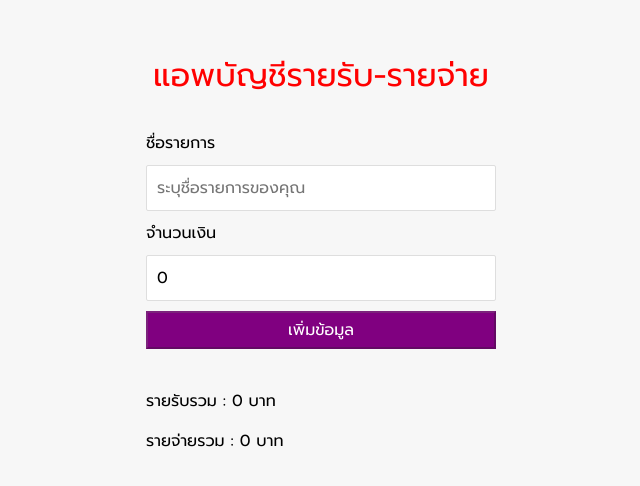
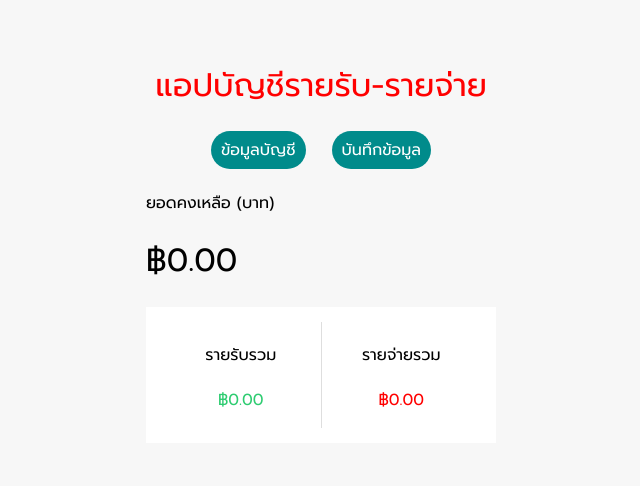
Before and after one commit to Ohmslawz/accounting-app-react, a React (Create React App) app: page / in a window 1280 px wide. Shown: the part 148-634 px from the top of the page, without its empty margins (319-959 px from the left). Built offline with nearby package versions, Linux system fonts and the light colour scheme.

Commit message:
Final update

```diff
--- a/package.json
+++ b/package.json
@@ -9,6 +9,7 @@
     "prop-types": "^15.8.1",
     "react": "^18.3.1",
     "react-dom": "^18.3.1",
+    "react-router-dom": "^6.24.0",
     "react-scripts": "5.0.1",
     "uuid": "^10.0.0",
     "web-vitals": "^2.1.4"
--- a/src/App.css
+++ b/src/App.css
@@ -20,3 +20,27 @@ body{
   margin: 30px auto;
   width: 350px;
 }
+.button{
+  text-align: center;
+}
+.button-in{
+  background-color: darkcyan;
+  color: white;
+}
+.horizontal-menu{
+  list-style-type: none;
+  display:flex;
+  justify-content: space-between;
+  padding-left:65px;
+  padding-right:65px;
+  overflow: hidden;
+}
+.libtn{
+  background-color: darkcyan;
+  padding: 7px 10px;
+  border-radius: 20px;
+}
+.horizontal-menu a{
+  text-decoration: none;
+  color:white
+}
--- a/src/App.js
+++ b/src/App.js
@@ -3,10 +3,10 @@
 import Transaction from "./Components/Transaction";
 import './App.css'
 import FormComponent from "./Components/FormComponent";
-import {useState} from 'react' //นำ useState มาใช้
-import { useEffect } from "react";
+import {useState,useEffect,useReducer} from 'react' //นำ useState มาใช้
 import DataContext from "./Data/DataComponent";
 import ReportComponent from "./Components/ReportComponent";
+import { BrowserRouter as Router,Routes,Route,Link} from "react-router-dom"; //import เข้ามาเพื่อใช้งาน react router
 
 function App() {
   const Design = {color:"darkblue", textAlign:"center"} //สร้างเป็นตัวแปรแล้วอิมพอตเข้าไปใน style ได้
@@ -24,9 +24,22 @@ function App() {
     const amounts = items.map(items=>items.amount) //สร้างตัวแปรมาเก็บค่า amount โดยใช้ map เพื่อที่จะดึงเฉพาะข้อมูลที่เป็นตัวเลขมาใช้
     const incomes = amounts.filter(element=>element>0).reduce((total,element)=>total+=element,0) //ใช้ฟิลเตอร์ในการสร้างข้อมูลที่ต้องการ ในกรณีนี้คือค่าบวก และใช้ reduce เพื่อคำนวณผลรวมของค่าใน array ทั้งหมด เพื่อเอามาคำนวณรายรับ
     const expenses = (amounts.filter(element=>element<0).reduce((total,element)=>total+=element,0))*-1 //ใช้ฟิลเตอร์ในการสร้างข้อมูลที่ต้องการ ในกรณีนี้คือค่าบวก และใช้ reduce เพื่อคำนวณผลรวมของค่าใน array ทั้งหมดเพื่อเอามาคำนวณรายจ่าย แต่รายจ่ายรวมออกมาแล้วมีค่าเป็นลบซึ่งอยากได้ผลรวมเป็นค่าบวกจึงต้องเอามาคูณ-1 เพื่อแปลงค่า
-    setReportIncome(incomes) //ใช้ฟังก์ชันนี้ในการกำหนดค่าเริ่มต้นของผลรวมรายรับ ซึ่งก็คือ incomes
-    setReportExpense(expenses) //ใช้ฟังก์ชันนี้ในการกำหนดค่าเริ่มต้นของผลรวมรายจ่าย ซึ่งก็คือ expenses
+    setReportIncome(incomes.toFixed(2)) //ใช้ฟังก์ชันนี้ในการกำหนดค่าเริ่มต้นของผลรวมรายรับ ซึ่งก็คือ incomes  และใส่ method .toFixed เพื่อให้แสดงทศนิยม 2 ตำแหน่ง
+    setReportExpense(expenses.toFixed(2)) //ใช้ฟังก์ชันนี้ในการกำหนดค่าเริ่มต้นของผลรวมรายจ่าย ซึ่งก็คือ expenses
   },[items,reportIncome,reportExpense])
+
+  // uncomment this to open reducer state
+    // const [showReport,setshowReport] = useState(false)
+    // const reducer = (state,action)=>{ //สร้าง reducer ขึ้นมาเพื่อกำหนด action ที่จะใช้เปลี่ยนแปลงค่าใน state
+    //   switch(action.type){
+    //     case "SHOW" :
+    //       return setshowReport(true)
+    //     case "HIDE" :
+    //       return setshowReport(false)
+    //   }
+    // }
+    // const [result,dispatch] = useReducer(reducer,showReport) //ตัวแปรใน reduce มี 2 ตัวที่ทำงานด้วยคือ reducer และ stateที่เราทำงานด้วย ในที่นี้คือ count โดย reducer จะส่งค่าที่เป็นอาเรย์กลับออกมา 2 ค่า 1.ผลจากการเปลี่ยนแปลงใน state (result) 2.ส่วนของการเรียกใช้ reducer เช่น เรียกใช้ add, sub หรือ clear
+
   return (
       <DataContext.Provider value={
         {
@@ -35,10 +48,32 @@ function App() {
         }
       }> {/*คลังข้อมูล DataContext ที่จะส่งข้อมูล value ไปยัง component อื่นๆ */}
         <div className="container">
-          <h1 style={{color:"red", textAlign:"center"}}>แอพบัญชีรายรับ-รายจ่าย</h1>
-          <FormComponent onAddItem = {onAddNewItem}/> {/*onAddItem เป็น props ที่เชื่อมต่อกับ FormComponent เพื่อรับค่าจาก Formcomponent มาเก็บไว้ที่ onAddNewItem ซึ่งเป็นตัวแปรที่จะส่งค่าเข้าไปใน state items ผ่านฟังก์ชัน setItems เพื่อส่งค่าต่อไปยัง transaction component*/}
-          <Transaction items = {items}/> {/*สร้าง props ขึ้นมาเพื่อเชื่อมต่อกับ transaction component โดย items ตัวแรกคือ props ที่จะส่งไปให้ transaction component ซึ่งมีค่าเท่ากับ items ตัวที่ 2 ซึ่งเป็น state ใน add.js  */}
-          <ReportComponent/>
+          <h1 style={{color:"red", textAlign:"center"}}>แอปบัญชีรายรับ-รายจ่าย</h1>
+          <Router> {/*สร้าง router ขึ้นมาเพื่อใช้ในการแยกหน้า ข้อมูลบัญชี กับ บันทึกข้อมูล และใช้ tag link ด้านล่างในการเชื่อมไปหาหน้านั้นๆ */}
+            <div>
+              <ul className="horizontal-menu">
+                <li className="libtn">
+                  <Link to="/">ข้อมูลบัญชี</Link>
+                </li>
+                <li className="libtn">
+                  <Link to="/insert">บันทึกข้อมูล</Link>
+                </li>
+              </ul>
+
+              <Routes> {/*ใช้ Routes ในการทำหน้าที่เหมือน switch ที่กำหนดว่า path ไหนจะแสดงข้อมูล component อะไร */}
+                <Route path='/' element={<ReportComponent/>}></Route>
+                <Route path='/insert' element={<><FormComponent onAddItem = {onAddNewItem}/> <Transaction items = {items}/> </>}></Route>
+              </Routes>
+
+            </div>
+          </Router>
+          {/* <FormComponent onAddItem = {onAddNewItem}/> {/*onAddItem เป็น props ที่เชื่อมต่อกับ FormComponent เพื่อรับค่าจาก Formcomponent มาเก็บไว้ที่ onAddNewItem ซึ่งเป็นตัวแปรที่จะส่งค่าเข้าไปใน state items ผ่านฟังก์ชัน setItems เพื่อส่งค่าต่อไปยัง transaction component
+          <Transaction items = {items}/> {/*สร้าง props ขึ้นมาเพื่อเชื่อมต่อกับ transaction component โดย items ตัวแรกคือ props ที่จะส่งไปให้ transaction component ซึ่งมีค่าเท่ากับ items ตัวที่ 2 ซึ่งเป็น state ใน add.js
+          <ReportComponent/> {/*ระบุว่า {showReport && <ReportComponent/>} เพื่อ บอกว่า ReportComponent จะต้องทำงานร่วมกับ state showReport
+          {/*<div className="button">
+            <button className="button-in" onClick={()=>dispatch({type:"SHOW"})}>แสดง</button> {/*เพิ่ม event onClick เข้าไปโดยใช้ dispatch ในการกำหนดว่าปุ่มนี้จะใช้ action อะไร
+            <button className="button-in" onClick={()=>dispatch({type:"HIDE"})}>ซ่อน</button>
+          </div>*/}
         </div>
       </DataContext.Provider>
   );
--- a/src/Components/Item.js
+++ b/src/Components/Item.js
@@ -6,8 +6,11 @@ const Item=(props)=>{
     const status = amount<0 ?"expense":"income" //สร้าง class ขึ้นมาเพื่อสร้างเงื่อนไขว่า ถ้า input ที่รับมาเป็นรายได้หรือรายจ่าย เพื่อนำไปใช้ในการตกแต่งต่อไป
     const symbol = amount<0 ?"-":"+"
     const amountColor = amount<0 ?"redFont":"greenFont"
+    const formatNumber=(num)=>{
+        return num.toString().replace(/(\d)(?=(\d{3})+(?!\d))/g, '$1,') //ฟังก์ชันที่ใช้ในการใส่ลูกน้ำให้กับตัวเลขเงิน
+    }
     return (
-        <li className={status}>{title} <span className={amountColor}> {symbol}{Math.abs(amount)} บาท</span></li>
+        <li className={status}>{title} <span className={amountColor}> {symbol}{formatNumber(Math.abs(amount))} บาท</span></li>
     );
 }
 Item.propTypes={
--- /dev/null
+++ b/src/Components/ReportComponent.css
@@ -0,0 +1,25 @@
+.report-container{
+    display:flex;
+    justify-content: space-between;
+    background-color: #fff;
+    padding: 15px;
+    margin: 15px 0;
+}
+.report-container>div{
+    flex: 1;
+    text-align: center;
+}
+.report-container>div:first-of-type{
+    border-right: 1px solid #dedede;
+}
+.report{
+    font-size:20px;
+    letter-spacing:1px;
+    margin: 5px 0;
+}
+.report-plus{
+    color:#2ecc71;
+}
+.report-minus{
+    color:red;
+}
--- a/src/Components/ReportComponent.js
+++ b/src/Components/ReportComponent.js
@@ -1,12 +1,26 @@
 import { useContext } from "react"; //อีกวิธีที่ใช้ในการรับข้อมูล global state
-import DataContext from "../Data/DataComponent";
+import DataContext from "../Data/DataComponent"; //import เพื่อรับค่า total income and expense มาจาก App.js
+import './ReportComponent.css'
 
 const ReportComponent=()=>{
     const {income,expense} = useContext(DataContext) //import global context จาก value ใน app.js ซึ่งเป็น object ที่มีหลายค่า โดยใช้ useContext
+    const formatNumber=(num)=>{
+        return num.toString().replace(/(\d)(?=(\d{3})+(?!\d))/g, '$1,') //ฟังก์ชันที่ใช้ในการใส่ลูกน้ำให้กับตัวเลขเงิน
+    }
     return (
         <div>
-            <p>รายรับรวม : {income} บาท</p>
-            <p>รายจ่ายรวม : {expense} บาท</p>
+            <h4>ยอดคงเหลือ (บาท)</h4>
+            <h1>฿{formatNumber((income-expense).toFixed(2))}</h1>
+            <div className="report-container">
+                <div>
+                    <h4>รายรับรวม</h4>
+                    <p className="report-plus">฿{formatNumber(income)}</p>
+                </div>
+                <div>
+                    <h4>รายจ่ายรวม</h4>
+                    <p className="report-minus">฿{formatNumber(expense)}</p>
+                </div>
+            </div>
         </div>
     )
 }
```
Also changed, not shown: 1 other file (tests, documents, lock files or other folders).
